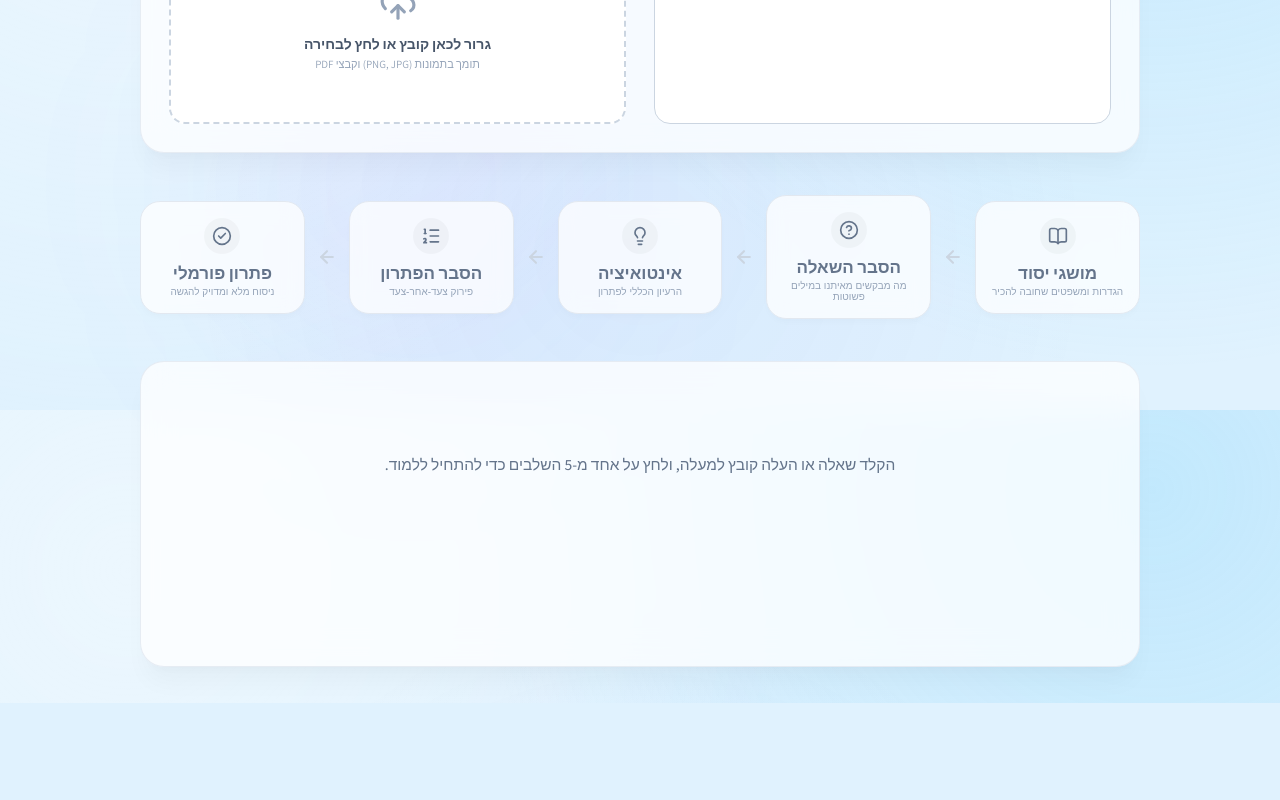
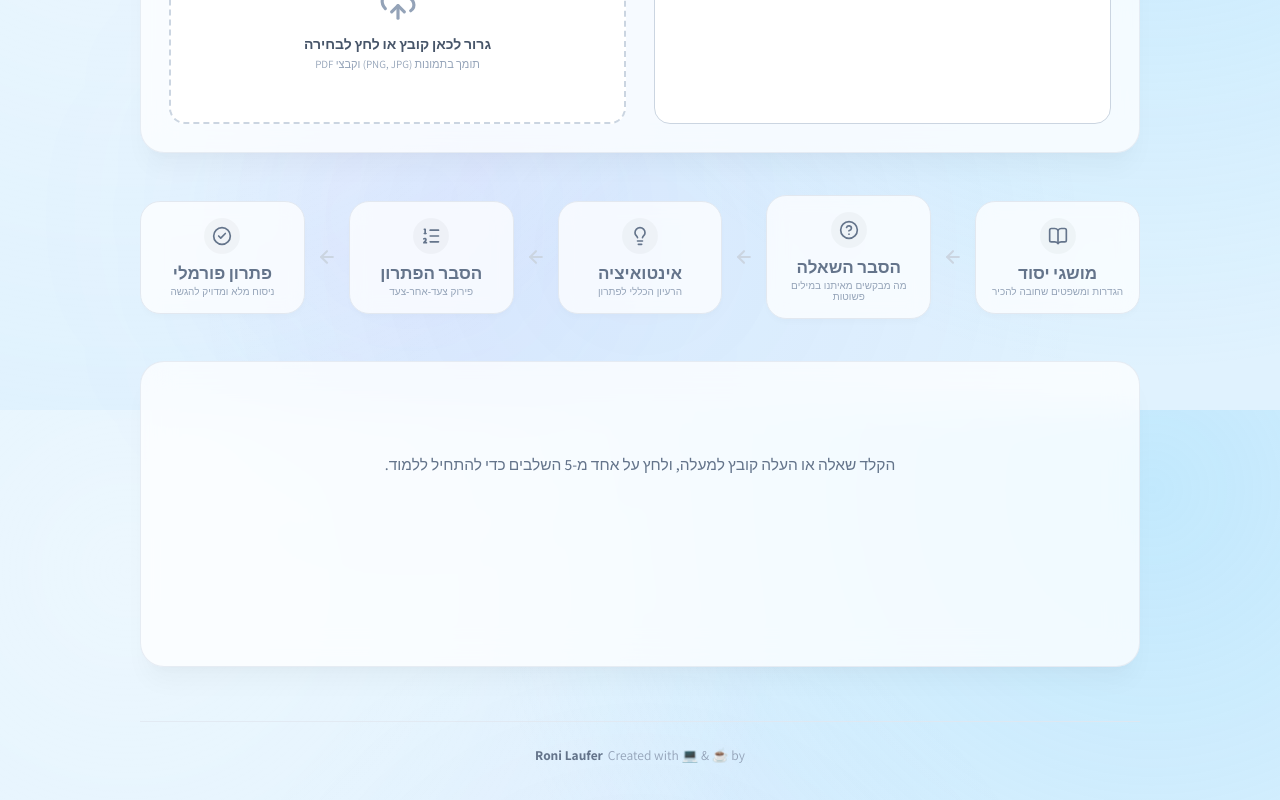
Before and after one commit to ronilaufer/ai-assignment-helper, a React (Vite) app in the folder frontend/: page / in a window 1280 px wide. Shown: the part 390-1190 px from the top of the page. Before the commit the page ends 1093 px from the top, so only its background shows below. Built offline with nearby package versions, Linux system fonts and the light colour scheme.

Commit message:
Add created by Roni Laufer signature footer

```diff
--- a/frontend/src/App.css
+++ b/frontend/src/App.css
@@ -624,3 +624,35 @@
     text-align: center;
   }
 }
+
+/* Footer Signature */
+.app-footer {
+  margin-top: 54px;
+  padding-top: 24px;
+  border-top: 1px solid rgba(226, 232, 240, 0.8);
+  text-align: center;
+  font-size: 13.5px;
+  color: #94a3b8;
+  font-family: 'Assistant', sans-serif;
+  display: flex;
+  justify-content: center;
+  align-items: center;
+}
+
+.app-footer p {
+  margin: 0;
+  display: flex;
+  align-items: center;
+  gap: 5px;
+}
+
+.app-footer span {
+  font-weight: 700;
+  color: #64748b;
+  transition: color 0.2s ease;
+  cursor: default;
+}
+
+.app-footer span:hover {
+  color: #4f46e5;
+}
--- a/frontend/src/App.jsx
+++ b/frontend/src/App.jsx
@@ -307,6 +307,10 @@ export default function App() {
         handleSendChatMessage={() => handleSendChatMessage(selectedStep)}
       />
 
+      <footer className="app-footer">
+        <p>Created with 💻 & ☕ by <span>Roni Laufer</span></p>
+      </footer>
+
     </div>
   );
 }
```
